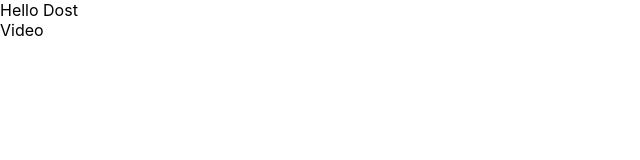
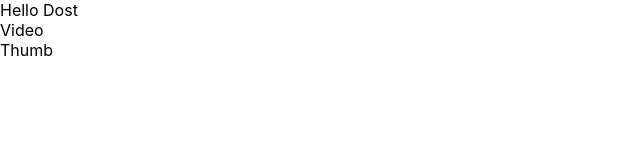
Before and after one commit to Darpan1211/React_Js, a React (Create React App) app in the folder my-app/: page / in a window 1280 px wide. Shown: the top 160 px of the page, without its empty margins (0-640 px from the left). Built offline with nearby package versions, Linux system fonts and the light colour scheme.

Commit message:
two function create in one file

```diff
--- a/my-app/src/App.js
+++ b/my-app/src/App.js
@@ -1,9 +1,10 @@
-import Video from './components/Video';
+import {Video,Thumb} from './components/Video';
 function app(){
   return (
     <div>
   <div>Hello Dost</div>
   <Video></Video>
+  <Thumb></Thumb>
   </div>
   )
 }
--- a/my-app/src/components/Video.js
+++ b/my-app/src/components/Video.js
@@ -1,7 +1,10 @@
 
 function Video(){
     return <div>Video</div>
-
 }
 
-export default Video;
+function Thumb(){
+    return <div>Thumb</div>
+}
+
+export {Video,Thumb};
```
